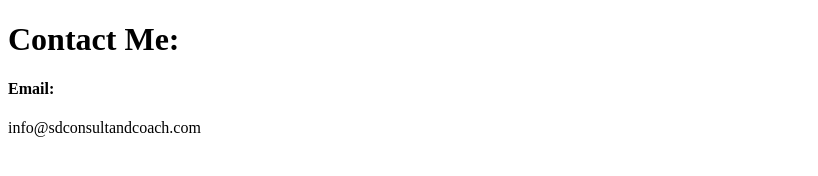
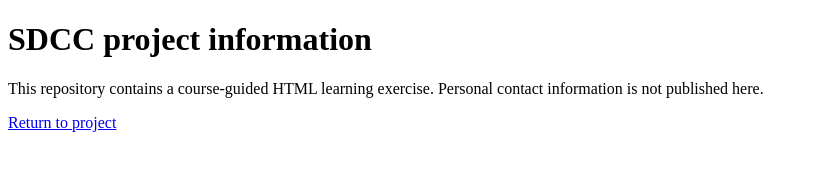
Before and after one commit to sdconsultandcoach/web-dev-capstone-projects, a plain HTML site: page public/contact.html in a window 1280 px wide. Shown: the whole page, without its empty margins (0-818 px from the left). Drawn offline with Linux system fonts and the light colour scheme.

Commit message:
Replace personal résumé with generic SDCC learning content

```diff
--- a/public/contact.html
+++ b/public/contact.html
@@ -1,14 +1 @@
-<!DOCTYPE html>
-<html lang="en">
-<head>
-    <meta charset="UTF-8">
-    <meta name="viewport" content="width=device-width, initial-scale=1.0">
-    <title>Contact Me</title>
-</head>
-<body>
-    <h1>Contact Me:</h1>
-    <h4>Email:</h4>
-    info@sdconsultandcoach.com
-
-</body>
-</html>
+<!DOCTYPE html><html lang="en"><head><meta charset="UTF-8"><meta name="viewport" content="width=device-width, initial-scale=1.0"><title>SDCC | Project information</title></head><body><main><h1>SDCC project information</h1><p>This repository contains a course-guided HTML learning exercise. Personal contact information is not published here.</p><a href="../index.html">Return to project</a></main></body></html>
```
